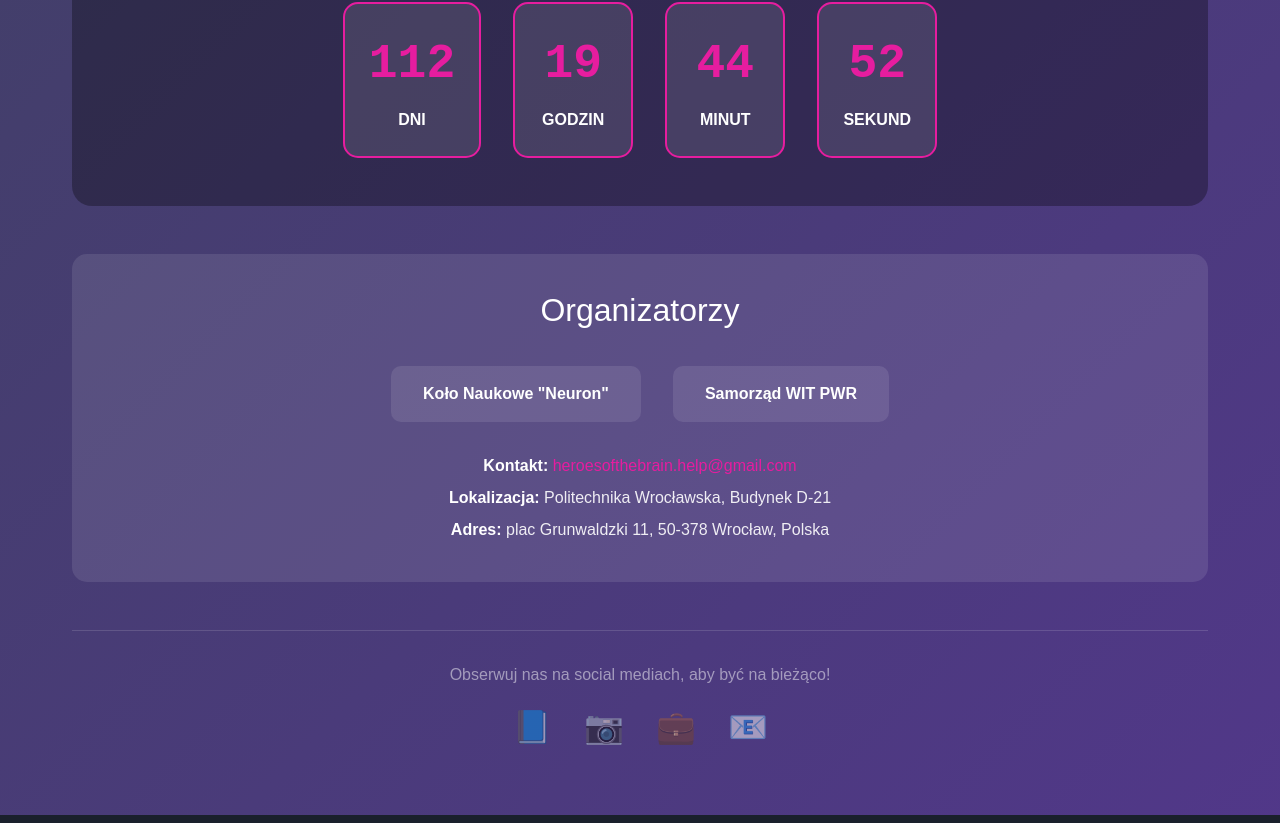
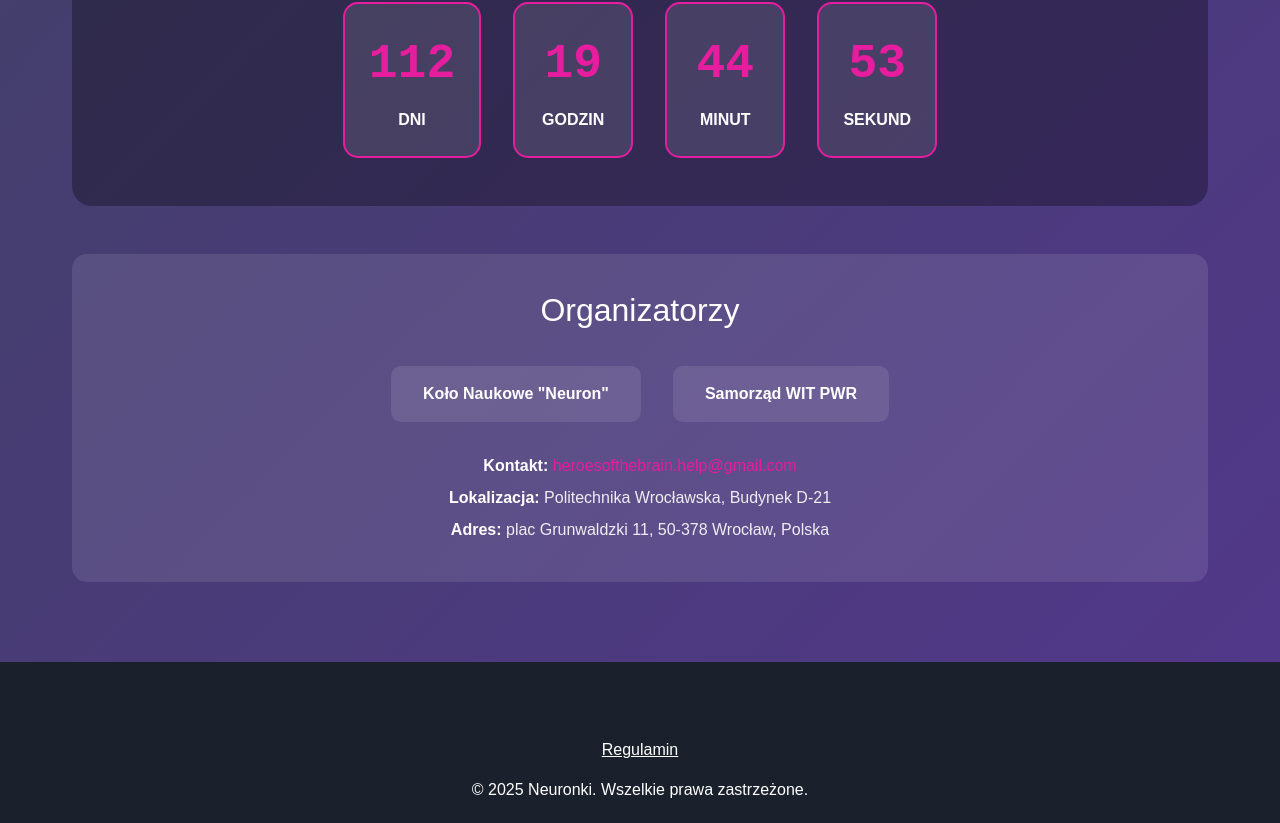
Before and after one commit to GrzegorzSzczepanek/heroes_of_the_brain_website, a SvelteKit app: page / in a window 1280 px wide. Shown: the part 1974-2797 px from the top of the page. Built offline with nearby package versions, Linux system fonts and the light colour scheme; some icons are missing.

Commit message:
Update +page.svelte

```diff
--- a/src/routes/+page.svelte
+++ b/src/routes/+page.svelte
@@ -32,8 +32,7 @@
       organizers: "Organizatorzy",
       contact: "Kontakt:",
       location: "Lokalizacja:",
-      address: "Adres:",
-      footerText: "Obserwuj nas na social mediach, aby być na bieżąco!"
+      address: "Adres:"
     },
     en: {
       title: "Heroes of the Brain",
@@ -59,8 +58,7 @@
       organizers: "Organizers",
       contact: "Contact:",
       location: "Location:",
-      address: "Address:",
-      footerText: "Follow us on social media to stay updated!"
+      address: "Address:"
     }
   };
 
@@ -381,38 +379,6 @@
     color: rgba(255, 255, 255, 0.9) !important;
   }
 
-  .footer {
-    text-align: center;
-    padding: 2rem 0;
-    opacity: 0.7;
-    border-top: 1px solid rgba(255, 255, 255, 0.2);
-    margin-top: 3rem;
-  }
-
-  .footer p {
-    color: rgba(255, 255, 255, 0.7) !important;
-    margin-bottom: 1rem;
-  }
-
-  .social-links {
-    display: flex;
-    justify-content: center;
-    gap: 2rem;
-    margin-top: 1rem;
-  }
-
-  .social-link {
-    color: rgba(255, 255, 255, 0.7) !important;
-    font-size: 2rem;
-    transition: all 0.3s ease;
-    text-decoration: none;
-  }
-
-  .social-link:hover {
-    color: #E61D9F !important;
-    transform: scale(1.2);
-  }
-
   .language-switcher {
     position: fixed;
     top: 2rem;
@@ -511,14 +477,6 @@
       width: 45px;
       height: 32px;
       font-size: 0.9rem;
-    }
-
-    .social-links {
-      gap: 1.5rem;
-    }
-
-    .social-link {
-      font-size: 1.8rem;
     }
   }
 </style>
@@ -631,21 +589,5 @@
     </div>
   </div>
 
-  <div class="footer">
-    <p>{t.footerText}</p>
-    <div class="social-links">
-      <a href="https://www.facebook.com/heroesofthebrain" target="_blank" rel="noopener noreferrer" class="social-link">
-        📘
-      </a>
-      <a href="https://www.instagram.com/knneuron_/" target="_blank" rel="noopener noreferrer" class="social-link">
-        📷
-      </a>
-      <a href="https://www.linkedin.com/company/kn-neuron/" target="_blank" rel="noopener noreferrer" class="social-link">
-        💼
-      </a>
-      <a href="mailto:heroesofthebrain.help@gmail.com" class="social-link">
-        📧
-      </a>
-    </div>
-  </div>
+
 </div>
```
